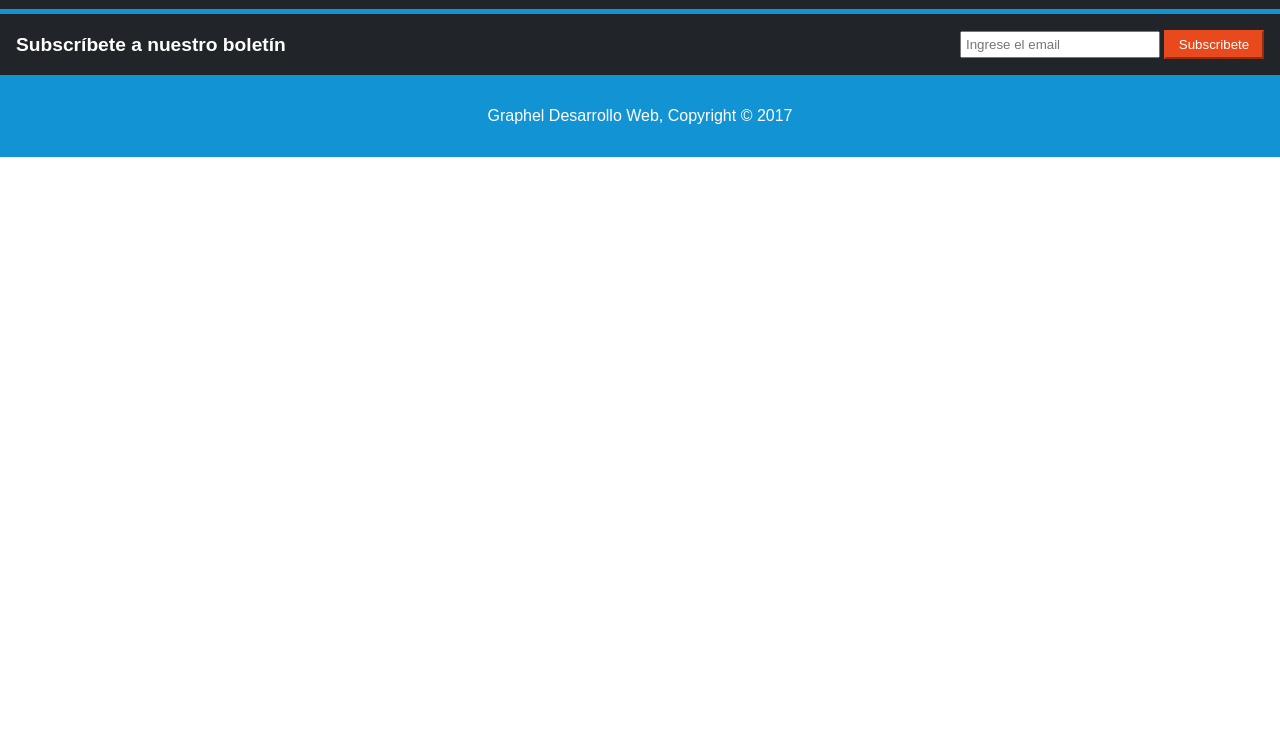
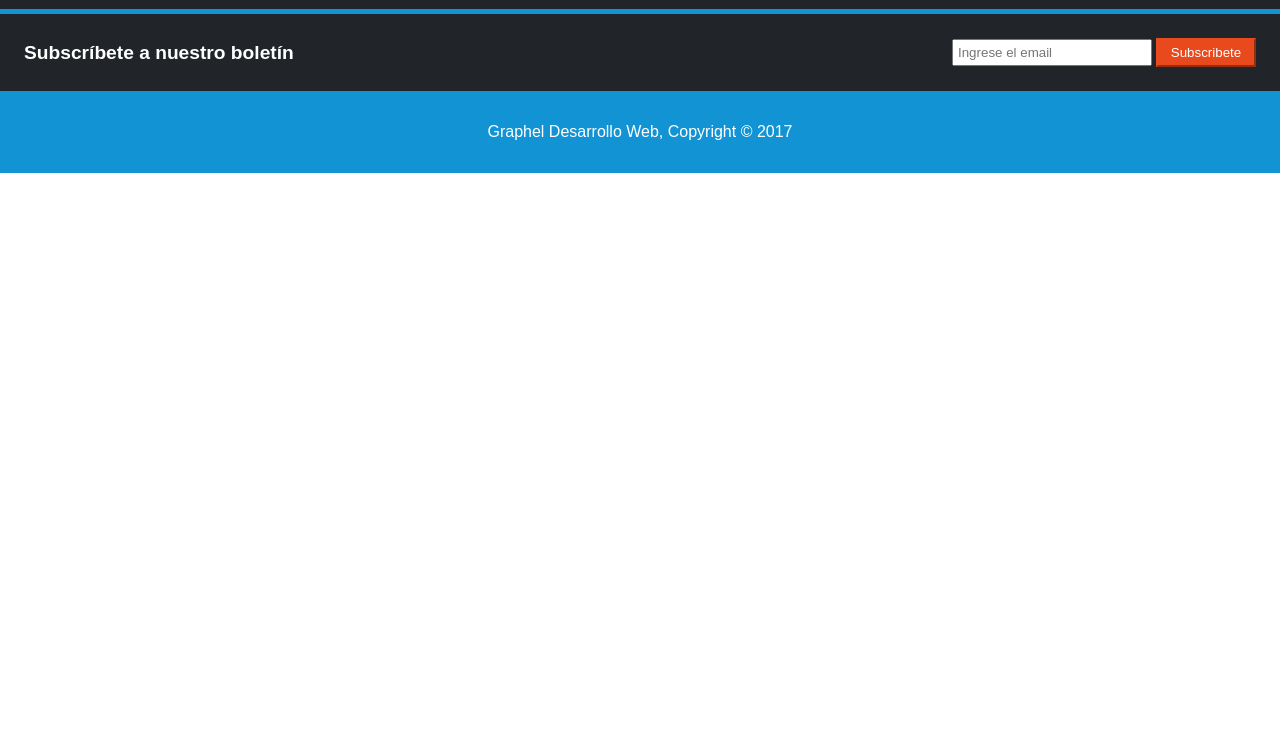
Before and after one commit to santiagovalenciacalle2-netizen/graphel-flexbox, a plain HTML site: page html/nosotros.html in a window 1280 px wide. Shown: the part 68-800 px from the top of the page. Drawn offline with Linux system fonts and the light colour scheme.

Commit message:
Boletin: se le añadio mas padding a la clase boletin

```diff
--- a/css/style.css
+++ b/css/style.css
@@ -49,7 +49,7 @@ header nav ul li a{
     display: flex;
     align-items: center;
     justify-content: space-between;
-    padding: 1rem;
+    padding: 24px 24px 24px 24px;
 }
 
 .boletin span{
```
